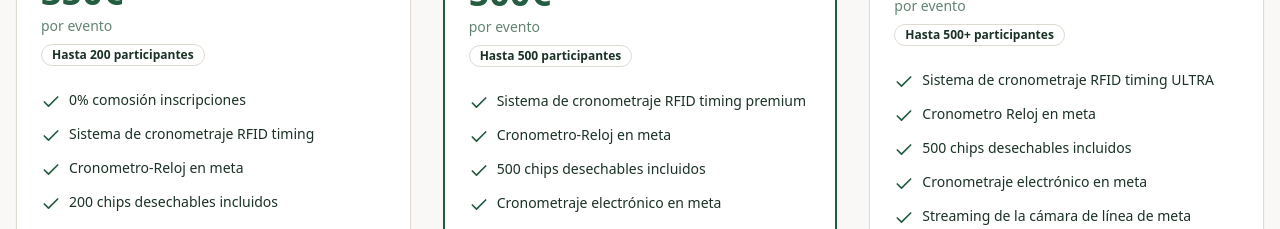
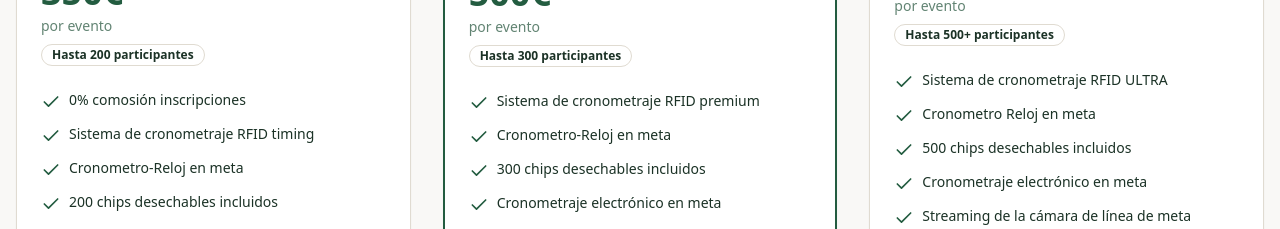
Before and after one commit to Unocrono/camberas, a React (Vite) app: page /timing-shop in a window 1280 px wide. Shown: the part 625-854 px from the top of the page. Built offline with nearby package versions, Linux system fonts and the light colour scheme; no server answers; the database is empty; the HTML template or start-up script is replaced by a standard one.

Commit message:
Code edited in Lovable Code Editor
Edited UI in Lovable

```diff
--- a/src/pages/TimingShop.tsx
+++ b/src/pages/TimingShop.tsx
@@ -35,9 +35,9 @@ const TimingShop = () => {
       popular: true,
       image: timingSystem2,
       features: [
-        "Sistema de cronometraje RFID timing premium",
+        "Sistema de cronometraje RFID premium",
         "Cronometro-Reloj en meta",
-        "500 chips desechables incluidos",
+        "300 chips desechables incluidos",
         "Cronometraje electrónico en meta",
         "Infinitos puntos de Cronometraje manual",
         "Software de gestión avanzado",
@@ -46,7 +46,7 @@ const TimingShop = () => {
         "Streaming de la cámara de línea de meta",
         "Soporte técnico durante el evento",
       ],
-      maxParticipants: "500",
+      maxParticipants: "300",
     },
     {
       name: "Profesional",
@@ -54,7 +54,7 @@ const TimingShop = () => {
       price: "700€",
       image: timingSystem3,
       features: [
-        "Sistema de cronometraje RFID timing ULTRA",
+        "Sistema de cronometraje RFID ULTRA",
         "Cronometro Reloj en meta",
         "500 chips desechables incluidos",
         "Cronometraje electrónico en meta",
```
